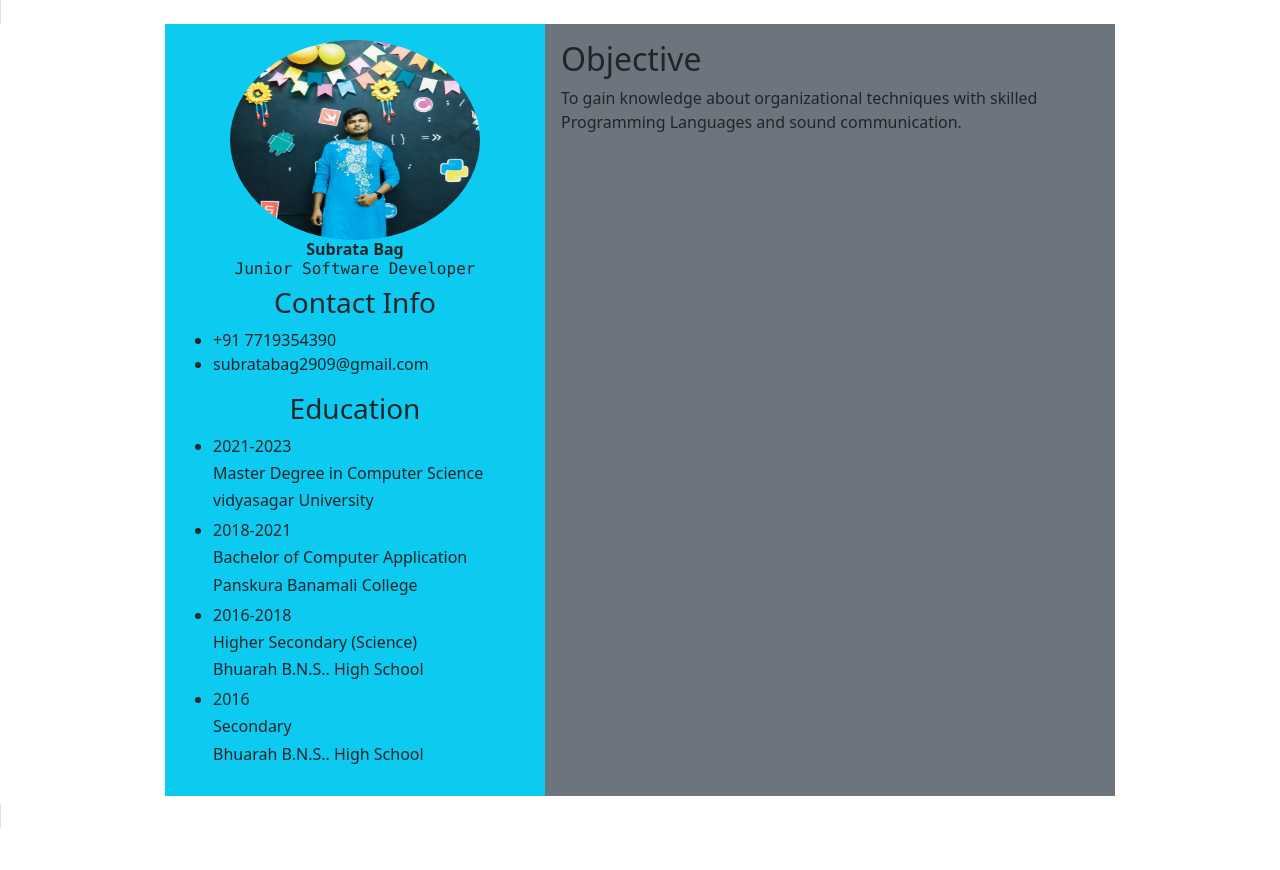
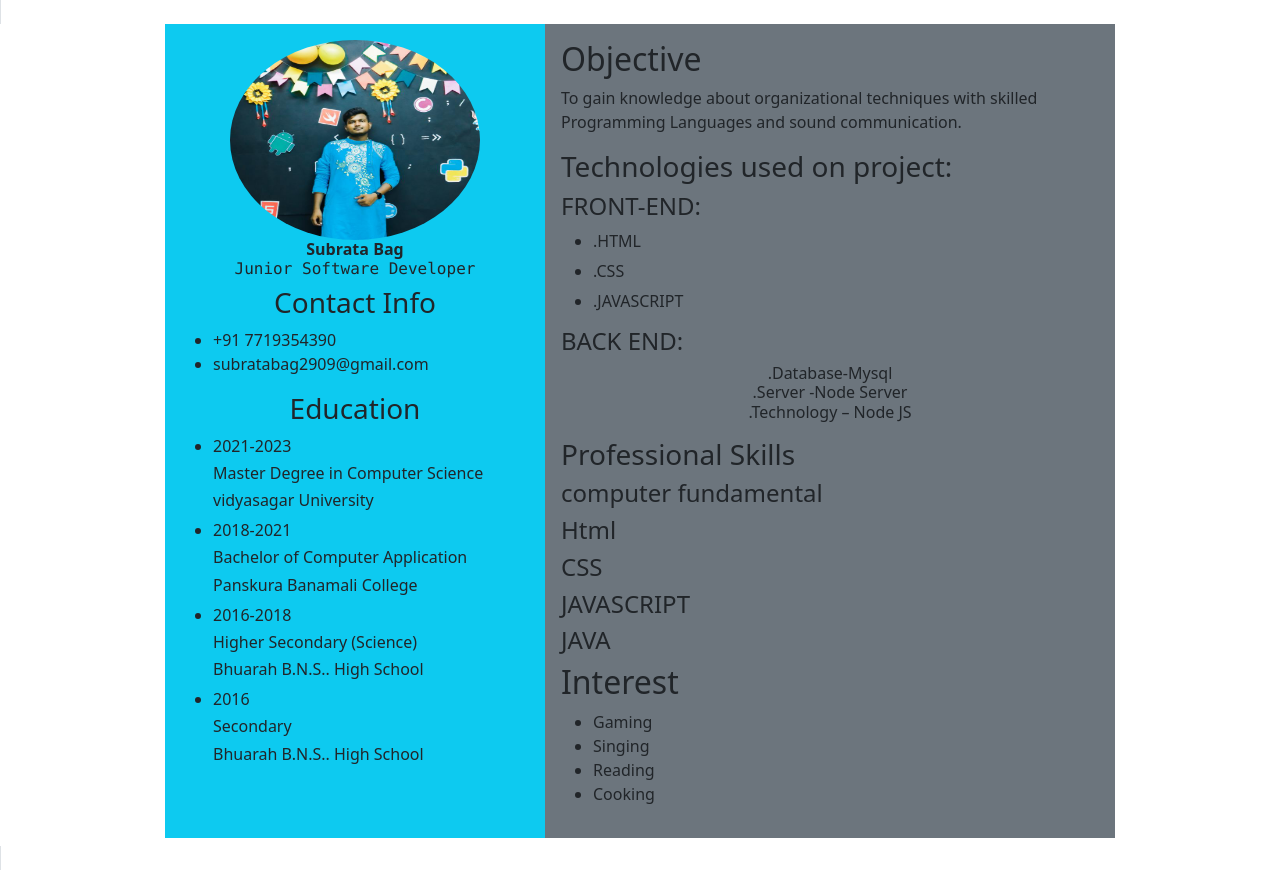
Before and after one commit to SubrataOvaku/resume, a plain HTML site: page index.html in a window 1280 px wide. Before the commit the page ends 828 px from the top, so only its background shows below. Drawn offline with nearby package versions, Linux system fonts and the light colour scheme.

Commit message:
changes styel at index.html

```diff
--- a/index.html
+++ b/index.html
@@ -60,11 +60,84 @@
               </div>
               <div class="col-sm-6 p-3 mb-2 bg-secondary">
                 <div class="about">
-                    <h2 class="title2">Objective</h2>
+                    <h2  >Objective</h2>
                     <p>
                       To gain knowledge about organizational techniques with skilled Programming Languages and sound communication.
                     </p>
                   </div>
+                  <div class="about">
+                    <div class="box">
+                      <div class="project">
+                        <h3>Technologies used on project:</h3>
+                      </div>
+
+                    </div>
+                        <div class="project">
+                          <h4>FRONT-END:</h4>
+
+                                  <ul class="justify-content-center">
+                                    <li>
+                                      <h6>.HTML</h6>
+                                    </li >
+                                    <li>
+                                      <h6>.CSS</h6>
+                                    </li >
+                                    <li>
+                                      <h6>.JAVASCRIPT</h6>
+                                    </li>
+                                  </ul>
+
+
+                        </div>
+                        <div class="project">
+                            <h4>BACK END:</h4>
+                              <h6 class="text-center">
+                              <p>
+                                .Database-Mysql <br>
+                                .Server -Node Server <br>
+                                .Technology – Node JS
+                                </p>
+                            </h6>
+                          </div>
+                    <div class="about skills">
+                      <h3 class="title2">Professional Skills</h3>
+
+                        <h4>computer fundamental</h4>
+                        <div class="percent"></div>
+
+                      </div>
+                      <div class="box">
+                        <h4>Html</h4>
+                        <div class="percent"></div>
+
+                      </div>
+                      <div class="box">
+                        <h4>CSS</h4>
+                        <div class="percent"></div>
+
+                      </div>
+                      <div class="box">
+                        <h4>JAVASCRIPT</h4>
+                        <div class="percent"></div>
+
+                      </div>
+                      <div class="box">
+                        <h4>JAVA</h4>
+                        <div class="percent"></div>
+
+                      </div>
+
+                    </div>
+                    <div class="about interest">
+                      <h2 class="title2">Interest</h2>
+                      <ul>
+                        <li><i class="fa fa-gamepad" aria-hidden="true"></i>Gaming</li>
+                        <li><i class="fa fa-microphone" aria-hidden="true"></i>Singing</li>
+                        <li><i class="fa fa-book" aria-hidden="true"></i>Reading</li>
+                        <li><i class="fa fa-cutlery" aria-hidden="true"></i>Cooking</li>
+
+                      </ul>
+                </div>
               </div>
               <div class="col-sm-1"></div>
 
```
